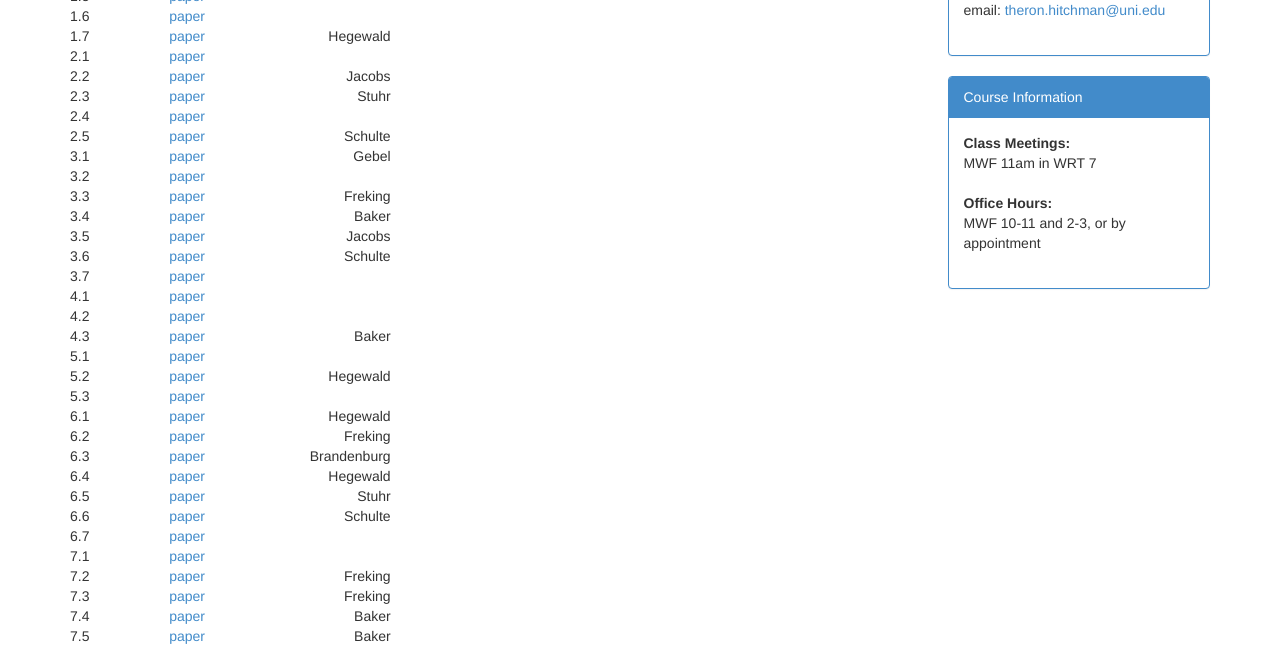
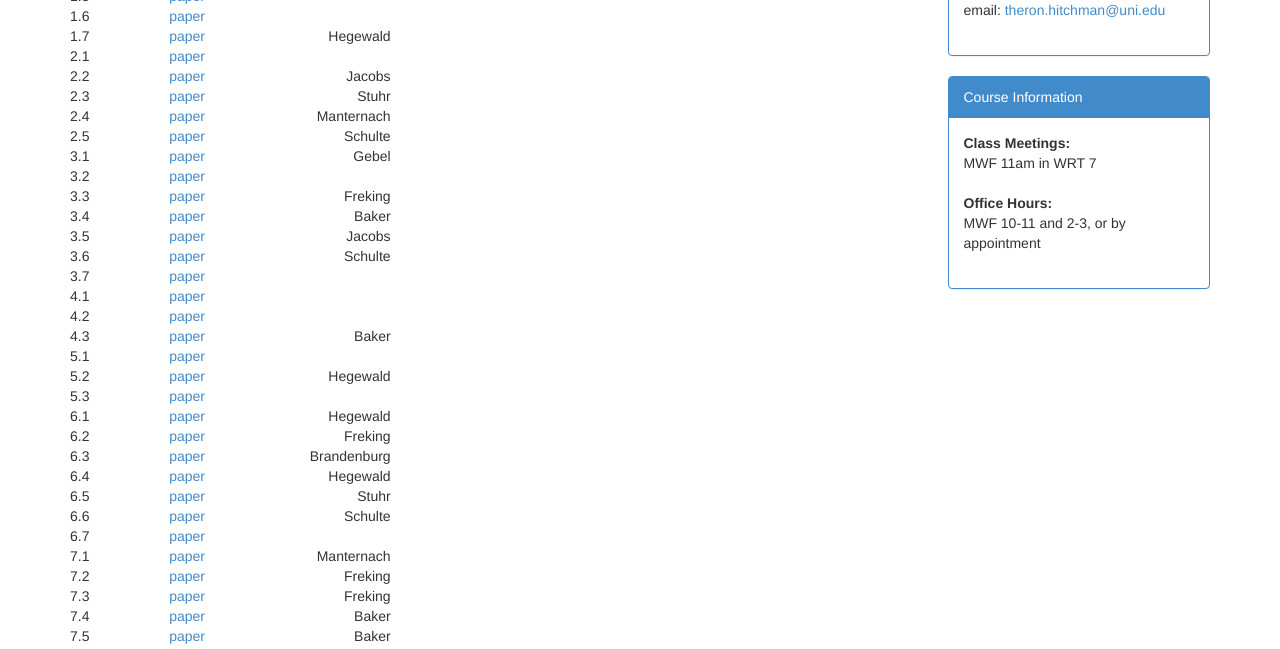
Before and after one commit to theronhitchman/euclidean-geometry, a Jekyll site: the page built from journal/2015S/index.md, in a window 1280 px wide and 1400 px high, scrolled down 245 px. Shown: the part 152-801 px from the top of the window. Built offline with Jekyll 4.4.1, drawn with Linux system fonts in a browser that asks for light colours; nearby versions of some CDN libraries.

Commit message:
add papers by Manternach

```diff
--- a/journal/2015S/index.md
+++ b/journal/2015S/index.md
@@ -19,7 +19,7 @@ title: Spring 2015 Paper Repository
 | 2.1           | <a href="{{site.baseurl}}/journal/2015S/.pdf">paper</a> |                                              |
 | 2.2           | <a href="{{site.baseurl}}/journal/2015S/Jacobs-extended-diagonals.pdf">paper</a> | Jacobs              |
 | 2.3           | <a href="{{site.baseurl}}/journal/2015S/stuhr-kite.pdf">paper</a> |        Stuhr                       |
-| 2.4           | <a href="{{site.baseurl}}/journal/2015S/.pdf">paper</a> |                                              |
+| 2.4           | <a href="{{site.baseurl}}/journal/2015S/Manternach-2-4.pdf">paper</a> |  Manternach                    |
 | 2.5           | <a href="{{site.baseurl}}/journal/2015S/CSchulte-2-5.pdf">paper</a> |  Schulte                         |
 | 3.1           | <a href="{{site.baseurl}}/journal/2015S/rectangles-parallelograms.pdf">paper</a> |     Gebel           |
 | 3.2           | <a href="{{site.baseurl}}/journal/2015S/.pdf">paper</a> |                                              |
@@ -41,7 +41,7 @@ title: Spring 2015 Paper Repository
 | 6.5           | <a href="{{site.baseurl}}/journal/2015S/stuhr-6-5.pdf">paper</a> |        Stuhr                        |
 | 6.6           | <a href="{{site.baseurl}}/journal/2015S/CSchulte-6-6.pdf">paper</a> |  Schulte                         |
 | 6.7           | <a href="{{site.baseurl}}/journal/2015S/.pdf">paper</a> |                                              |
-| 7.1           | <a href="{{site.baseurl}}/journal/2015S/.pdf">paper</a> |                                              |
+| 7.1           | <a href="{{site.baseurl}}/journal/2015S/Manternach-7-7.pdf">paper</a> |  Manternach                    |
 | 7.2           | <a href="{{site.baseurl}}/journal/2015S/congruent-triangles.pdf">paper</a> | Freking                   |
 | 7.3           | <a href="{{site.baseurl}}/journal/2015S/congruent-triangles-1.pdf">paper</a> | Freking                 |
 | 7.4           | <a href="{{site.baseurl}}/journal/2015S/Baker-7-4.pdf">paper</a> |   Baker                             |
@@ -77,7 +77,7 @@ title: Spring 2015 Paper Repository
 | 12.5          | <a href="{{site.baseurl}}/journal/2015S/.pdf">paper</a> |                                              |
 | 12.6          | <a href="{{site.baseurl}}/journal/2015S/.pdf">paper</a> |                                              |
 | 12.7          | <a href="{{site.baseurl}}/journal/2015S/.pdf">paper</a> |                                              |
-| 13.1          | <a href="{{site.baseurl}}/journal/2015S/.pdf">paper</a> |                                              |
+| 13.1          | <a href="{{site.baseurl}}/journal/2015S/Manternach-13-1.pdf">paper</a> |   Manternach                  |
 | 13.2          | <a href="{{site.baseurl}}/journal/2015S/.pdf">paper</a> |                                              |
 | 13.3          | <a href="{{site.baseurl}}/journal/2015S/.pdf">paper</a> |                                              |
 | 13.4          | <a href="{{site.baseurl}}/journal/2015S/.pdf">paper</a> |                                              |
@@ -102,4 +102,4 @@ title: Spring 2015 Paper Repository
 | O             | <a href="{{site.baseurl}}/journal/2015S/.pdf">paper</a> |                                              |
 | P             | <a href="{{site.baseurl}}/journal/2015S/.pdf">paper</a> |                                              |
 | Q             | <a href="{{site.baseurl}}/journal/2015S/.pdf">paper</a> |                                              |
-| R             | <a href="{{site.baseurl}}/journal/2015S/.pdf">paper</a> |                                              |
+| R             | <a href="{{site.baseurl}}/journal/2015S/Manternach-Conjecture-R.pdf">paper</a> |     Manternach        |
```
Also changed, not shown: 4 other files.
